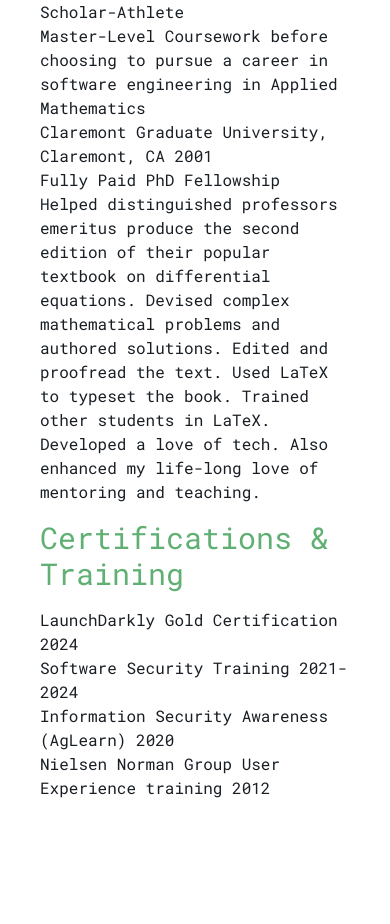
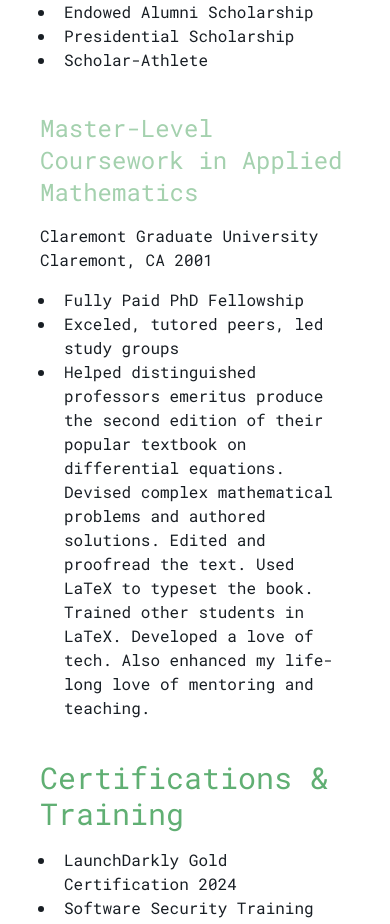
Before and after one commit to bensbits91/portfolio-2025-nextjs-js-tailwind, a Next.js app: page /about in a window 390 px wide. Shown: the part 1066-1990 px from the top of the page. Before the commit the page ends 1882 px from the top, so only its background shows below. Built offline with nearby package versions, Linux system fonts and the light colour scheme.

Commit message:
style about page; fix mobile style issues

```diff
--- a/app/about/page.js
+++ b/app/about/page.js
@@ -2,6 +2,7 @@
 import {
    HeadingOne,
    HeadingTwo,
+   HeadingThree,
    Subheading,
    SubtleText
 } from '@/app/components/typography';
@@ -34,16 +35,21 @@
                   awards
                } = item;
                return (
-                  <div key={index}>
-                     <h3>
+                  <div key={index} className="mb-10">
+                     <HeadingThree>
                         {degree} in {major}
-                     </h3>
+                     </HeadingThree>
                      <h4>
-                        {institution}, {location} {endYear}
+                        {institution}
                      </h4>
-                     {awards.map((award, index) => {
-                        return <p key={index}>{award}</p>;
-                     })}
+                     <p className='mb-4'>
+                        {location} {endYear}
+                     </p>
+                     <ul className="list-outisde list-disc pl-4">
+                        {awards.map((award, index) => {
+                           return <li key={index} className="pl-2">{award}</li>;
+                        })}
+                     </ul>
                   </div>
                );
             })}
@@ -53,18 +59,16 @@
 
    const Certifications = ({ certifications }) => (
       <div>
-         <div>
+         <ul className="list-outisde list-disc pl-4">
             {certifications.map((item, index) => {
                const { name, date } = item;
                return (
-                  <div key={index}>
-                     <h3>
-                        {name} {date}
-                     </h3>
-                  </div>
+                  <li key={index} className="pl-2">
+                     {name} {date}
+                  </li>
                );
             })}
-         </div>
+         </ul>
       </div>
    );
 
--- a/app/components/home/ExperienceCardListItem.js
+++ b/app/components/home/ExperienceCardListItem.js
@@ -5,8 +5,8 @@
    return (
       <li className="mb-4">
          <h3 className="text-lg">{role}</h3>
-         <div className="grid grid-cols-[1fr,2fr] justify-items-start gap-1">
-            <div className="text-sm text-gray-400">@ {company}</div>
+         <div className="grid grid-cols-2 justify-between sm:grid-cols-[1fr,2fr] sm:justify-items-start gap-1">
+            <div className="text-sm text-gray-400 whitespace-nowrap">@ {company}</div>
             <div className="text-sm">{duration(start, end, 'approxYears')}</div>
          </div>
       </li>
--- a/app/components/image/ImageGallery.js
+++ b/app/components/image/ImageGallery.js
@@ -5,7 +5,7 @@
       <div className="relative">
          {images.map((image, index) => (
             <div key={index} className="my-12">
-               <div className="px-12 max-w-[680px] mx-auto">
+               <div className="md:px-12 max-w-[680px] mx-auto">
                   {image.type === 'video' ? (
                      <VideoPlayer filename={image.name} />
                   ) : (
--- a/app/components/navbar/MobileNav.js
+++ b/app/components/navbar/MobileNav.js
@@ -53,7 +53,7 @@
             />
          )}
          <div
-            className={`fixed right-0 top-[60px] z-40 h-[500px] w-[300px] bg-[--bb-dark-gray-900] text-2xl ${
+            className={`fixed right-0 top-[60px] z-40 h-[500px] w-[300px] bg-[--bb-dark-gray] text-2xl ${
                isOpen
                   ? 'translate-x-0'
                   : 'translate-x-[100vh] md:translate-x-[130vh]'
--- a/app/components/projects/ProjectGridModal.js
+++ b/app/components/projects/ProjectGridModal.js
@@ -1,6 +1,7 @@
 import { ImageGallery, CloudinaryImage } from '@/app/components/image';
 import {
    HeadingTwo,
+   HeadingThree,
    Subheading,
    SubtleText
 } from '@/app/components/typography';
@@ -29,6 +30,7 @@
    const TempChildren = () => {
       return (
          <>
+            <p className='sm:hidden'>{year}</p>
             {tech && tech.length > 0 && (
                <Subheading left shrink color="jade-800">
                   {tech.join(', ')}
@@ -73,11 +75,14 @@
             className={`fixed bottom-[5vh] left-[7.5vw] z-50 h-[85vh] w-[85vw] rounded-lg bg-[--bb-dark-gray-900] p-4 md:left-[5vw] md:w-[90vw] ${
                modalData ? 'translate-y-0' : 'translate-y-[100vh]'
             } transform transition-transform duration-500 ease-in-out`}>
-            <div className="relative h-full p-4 text-[--bb-dark-gray-200]">
-               <div className="flex h-16 w-full justify-between">
-                  <div className='flex items-baseline gap-4'>
+            <div className="relative h-full text-[--bb-dark-gray-200] md:p-4">
+               <div className="flex h-16 w-full justify-between items-start">
+                  <div className="hidden items-baseline gap-4 sm:flex">
                      <HeadingTwo>{name}</HeadingTwo>
                      <p>{year}</p>
+                  </div>
+                  <div className="flex items-baseline gap-4 sm:hidden">
+                     <HeadingThree>{name}</HeadingThree>
                   </div>
                   <CloseButton />
                </div>
--- a/app/data.js
+++ b/app/data.js
@@ -1122,7 +1122,7 @@
       featureOnHome: true
    },
    {
-      name: 'Sales Dashboard Widgets',
+      name: 'Dashboard Widgets',
       year: '2021',
       tech: [
          'node.js',
@@ -1555,7 +1555,7 @@
    },
    {
       degree:
-         'Master-Level Coursework before choosing to pursue a career in software engineering',
+         'Master-Level Coursework',
       major: 'Applied Mathematics',
       institution: 'Claremont Graduate University',
       location: 'Claremont, CA',
@@ -1563,6 +1563,7 @@
       endYear: 2001,
       awards: [
          'Fully Paid PhD Fellowship',
+         'Exceled, tutored peers, led study groups',
          'Helped distinguished professors emeritus produce the second edition of their popular textbook on differential equations. Devised complex mathematical problems and authored solutions. Edited and proofread the text. Used LaTeX to typeset the book. Trained other students in LaTeX. Developed a love of tech. Also enhanced my life-long love of mentoring and teaching.'
       ]
    }
```
